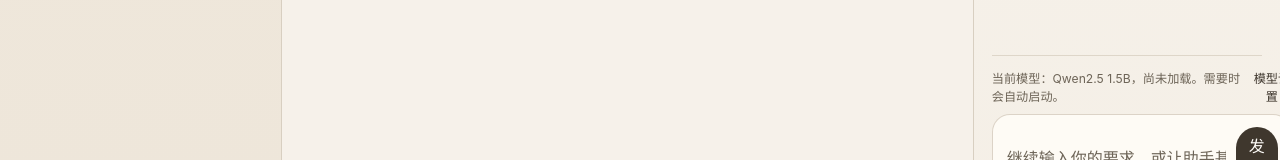
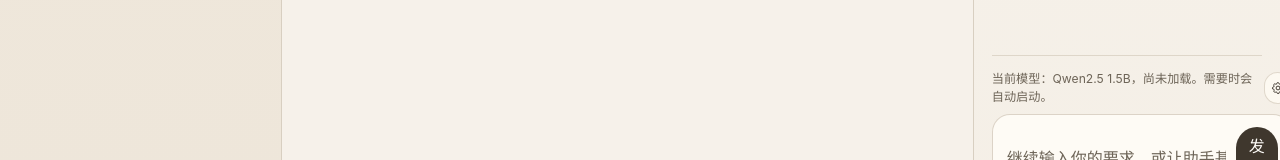
Before and after one commit to gandli/docx-reviewer, a React (Vite) app: page /workspace/1 in a window 1280 px wide. Shown: the part 576-736 px from the top of the page. Built offline with nearby package versions, Linux system fonts and the light colour scheme.

Commit message:
style: use icon button for model settings

```diff
--- a/src/features/assistant-panel/components/chat-composer.tsx
+++ b/src/features/assistant-panel/components/chat-composer.tsx
@@ -33,11 +33,25 @@ export function ChatComposer({
         <span>{localModelLabel}</span>
         {localModelActionLabel && onLocalModelAction ? (
           <button
-            className="cursor-pointer border-0 bg-transparent p-0 font-semibold text-[var(--color-text-secondary)]"
+            aria-label={localModelActionLabel}
+            className="inline-flex h-8 w-8 cursor-pointer items-center justify-center rounded-full border border-[rgba(216,207,193,0.78)] bg-[rgba(255,251,244,0.78)] text-[var(--color-text-secondary)] transition hover:border-[rgba(181,142,83,0.42)] hover:bg-[rgba(255,251,244,0.96)]"
             type="button"
             onClick={onLocalModelAction}
           >
-            {localModelActionLabel}
+            <svg
+              aria-hidden="true"
+              className="h-4 w-4"
+              viewBox="0 0 20 20"
+              fill="none"
+              xmlns="http://www.w3.org/2000/svg"
+            >
+              <path
+                d="M10 3.25a1.2 1.2 0 0 1 1.18.97l.15.77a5.2 5.2 0 0 1 1.08.45l.66-.43a1.2 1.2 0 0 1 1.51.14l.28.28a1.2 1.2 0 0 1 .14 1.5l-.43.67c.2.35.35.72.46 1.1l.76.14A1.2 1.2 0 0 1 17 10a1.2 1.2 0 0 1-.97 1.18l-.77.15a5.2 5.2 0 0 1-.45 1.08l.43.66a1.2 1.2 0 0 1-.14 1.51l-.28.28a1.2 1.2 0 0 1-1.5.14l-.67-.43c-.35.2-.72.35-1.1.46l-.14.76A1.2 1.2 0 0 1 10 17a1.2 1.2 0 0 1-1.18-.97l-.15-.77a5.2 5.2 0 0 1-1.08-.45l-.66.43a1.2 1.2 0 0 1-1.51-.14l-.28-.28a1.2 1.2 0 0 1-.14-1.5l.43-.67a5.2 5.2 0 0 1-.46-1.1l-.76-.14A1.2 1.2 0 0 1 3 10c0-.58.42-1.08.97-1.18l.77-.15c.1-.37.25-.73.45-1.08l-.43-.66a1.2 1.2 0 0 1 .14-1.51l.28-.28a1.2 1.2 0 0 1 1.5-.14l.67.43c.35-.2.72-.35 1.1-.46l.14-.76A1.2 1.2 0 0 1 10 3.25Z"
+                stroke="currentColor"
+                strokeWidth="1.2"
+              />
+              <circle cx="10" cy="10" r="2.4" stroke="currentColor" strokeWidth="1.2" />
+            </svg>
           </button>
         ) : null}
       </div>
```
